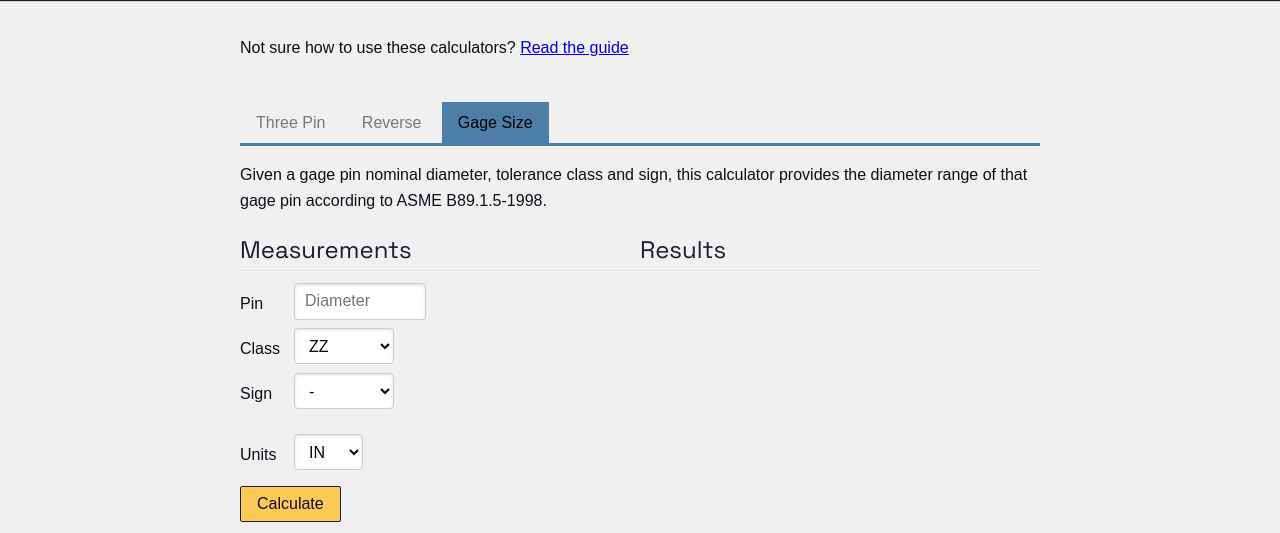
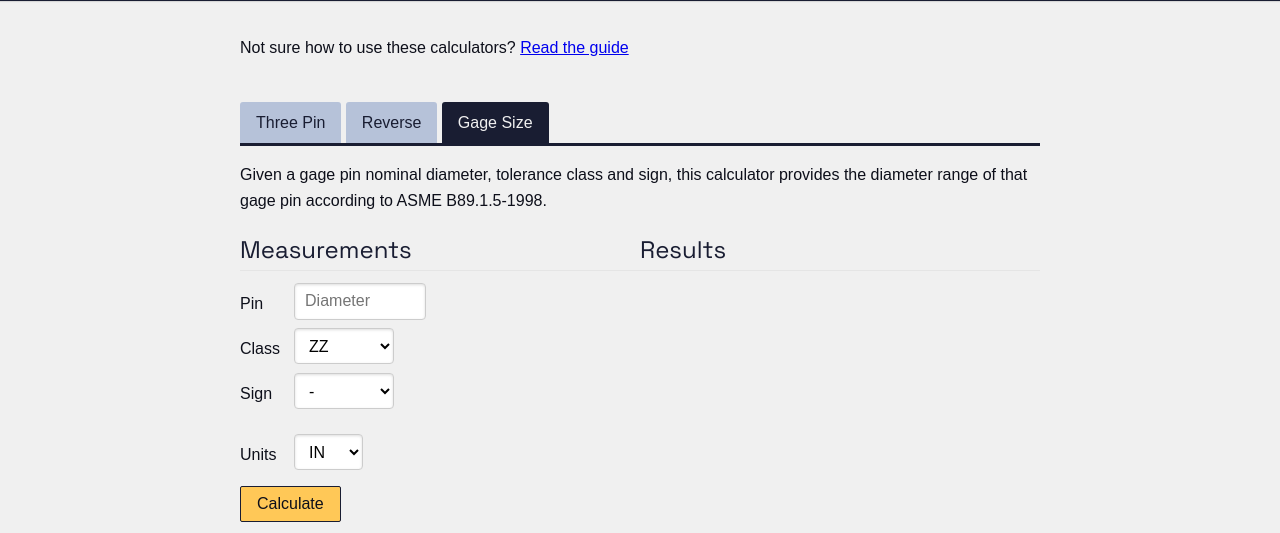
Before and after one commit to rouyng/hole-calc, a Flask app: page /pinsize in a window 1280 px wide. Shown: the part 48-581 px from the top of the page. Run offline with Flask 2, Linux system fonts and the light colour scheme; some libraries are stand-ins or nearby versions.

Commit message:
improve calculator tab stying with proper colors and corner rounding

```diff
--- a/static/styles.css
+++ b/static/styles.css
@@ -188,10 +188,31 @@ tr {
 
 /* Styling for tabbed calculator forms */
 
-.pure-menu-selected {
-    background-color: var(--mid-accent);
+.pure-menu-horizontal.calc-menu {
+    border-bottom: 3px solid var(--dark-accent);
 }
 
-.calc-menu {
-    border-bottom: 3px solid var(--mid-accent);
+.calc-menu .pure-menu-item {
+    background-color: var(--light-accent);
+    border-radius: 3px 3px 0 0;
 }
+
+.calc-menu .pure-menu-selected {
+    background-color: var(--dark-accent);
+}
+.calc-menu .pure-menu-selected .pure-menu-link{
+    color: var(--light-text);
+}
+
+.calc-menu .pure-menu-link {
+    color: var(--dark-accent);
+}
+
+.calc-menu .pure-menu-link:hover {
+    background-color: var(--mid-accent);
+    border-radius: 3px 3px 0 0;
+}
+.calc-menu .pure-menu-selected .pure-menu-link:hover {
+    background-color: var(--dark-accent);
+
+}
```
